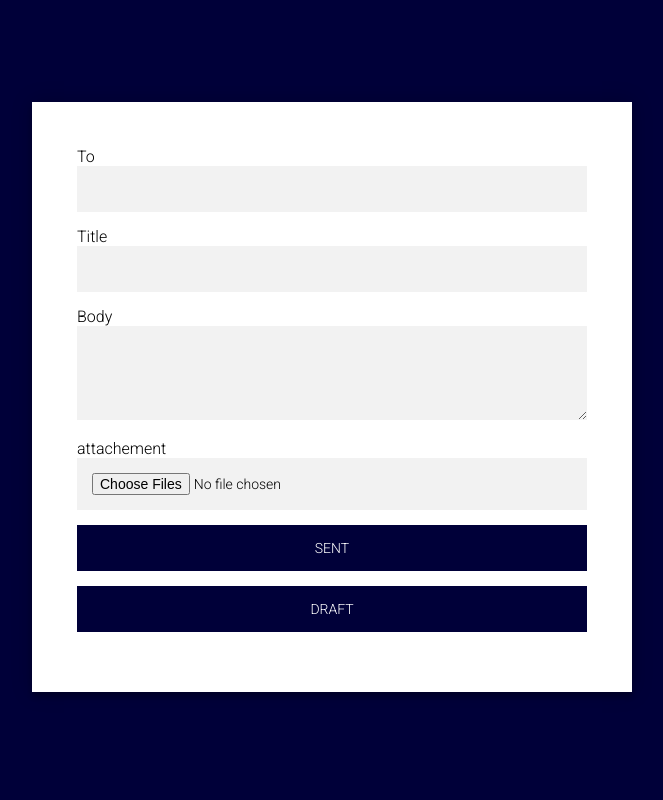
After one commit to dheerajck/Web-Framework, a Python web app: template webapp/templates/compose-mail-folder/compose-mail.html in a window 1280 px wide. The commit adds this page. Shown: the whole page, without its empty margins (68-731 px from the left). Run offline with Jinja, Linux system fonts and the light colour scheme; the template is opened without the code that fills it, so the values that code supplies are empty.

Commit message:
Created a form to send mails
Created url and view to serve static files ( css file and js file )

So templates and static files can be kept in separate folders and be connected together using approproate tags( link tag and script tag )

Reorganized some template files

```diff
--- /dev/null
+++ b/webapp/static/css/sent-mail.css
@@ -0,0 +1,121 @@
+@import url(https://fonts.googleapis.com/css?family=Roboto:300);
+
+* {
+  margin: 0;
+  padding: 0;
+}
+.sent-mail-page {
+  width: 600px;
+  padding: 8% 0 0;
+  margin-left: 100px;
+  /* margin: 0 auto; */
+  align-items: left;
+}
+.form {
+  position: relative;
+  z-index: 1;
+  background: #FFFFFF;
+
+  max-width: 707px;
+  margin: 0 auto 100px;
+  padding: 45px;
+  text-align: left;
+  box-shadow: 0 0 20px 0 rgba(0, 0, 0, 0.2), 0 5px 5px 0 rgba(0, 0, 0, 0.24);
+}
+.form input {
+  font-family: "Roboto", sans-serif;
+  outline: 0;
+  background: #f2f2f2;
+  width: 100%;
+  border: 0;
+  margin: 0 0 15px;
+  padding: 15px;
+  box-sizing: border-box;
+  font-size: 14px;
+}
+
+.form textarea
+{
+  font-family: "Roboto", sans-serif;
+  outline: 0;
+  background: #f2f2f2;
+  width: 100%;
+  border: 0;
+  margin: 0 0 15px;
+  padding: 15px;
+  box-sizing: border-box;
+  font-size: 14px;
+}
+
+.form input[type=submit] {
+  font-family: "Roboto", sans-serif;
+  text-transform: uppercase;
+  outline: 0;
+  background: #000039;
+  width: 100%;
+  border: 0;
+  padding: 15px;
+  color: #FFFFFF;
+  font-size: 14px;
+  -webkit-transition: all 0.3 ease;
+  transition: all 0.3 ease;
+  cursor: pointer;
+}
+.form button:hover,.form button:active,.form button:focus {
+  background: #000039;
+}
+.form .message {
+  margin: 15px 0 0;
+  color: #b3b3b3;
+  font-size: 12px;
+}
+.form .message a {
+  color: #000039;
+  text-decoration: none;
+}
+/* .form .register-form {
+  display: none;
+} */
+.container {
+  position: relative;
+  z-index: 1;
+  max-width: 300px;
+  margin: 0 auto;
+}
+.container:before, .container:after {
+  content: "";
+  display: block;
+  clear: both;
+}
+.container .info {
+  margin: 50px auto;
+  text-align: left;
+}
+.container .info h1 {
+  margin: 0 0 15px;
+  padding: 0;
+  font-size: 36px;
+  font-weight: 300;
+  color: #1a1a1a;
+}
+.container .info span {
+  color: #4d4d4d;
+  font-size: 12px;
+}
+.container .info span a {
+  color: #000000;
+  text-decoration: none;
+}
+.container .info span .fa {
+  color: #EF3B3A;
+}
+body {
+  background: #000039; /* fallback for old browsers */
+  background: -webkit-linear-gradient(right, #000039 #000039);
+  background: -moz-linear-gradient(right, #000039 #000039);
+  background: -o-linear-gradient(right, #000039 #000039);
+  background: linear-gradient(to left, #000039 #000039);
+  font-family: "Roboto", sans-serif;
+  -webkit-font-smoothing: antialiased;
+  -moz-osx-font-smoothing: grayscale;
+}
--- /dev/null
+++ b/webapp/static/js/login.js
@@ -0,0 +1,3 @@
+$('.message').click(function () {
+   $('form').animate({ height: "toggle", opacity: "toggle" }, "slow");
+});
--- /dev/null
+++ b/webapp/templates/compose-mail-folder/compose-mail.html
@@ -0,0 +1,58 @@
+<!DOCTYPE html>
+<html lang="en">
+<head>
+	<meta charset="UTF-8">
+	<title>Configure mail</title>
+	<!-- <link rel="stylesheet" href="/static/style.css">  works  / starts from root-->
+  <link rel="stylesheet" href="/static/sent-mail.css">
+
+
+
+</head>
+
+<body>
+
+
+	<div class="sent-mail-page">
+		<div class="form">
+
+
+
+		<!-- abc@t.com, abc@t1.com enter mails separated by comma-->
+		  <form class="sent-mail-form" action="http://localhost:8000/sent-mail/"  method="post">
+			<label for="To">To</label>
+			<!-- better to close input tags like this -->
+			<input id="TO" name="to_list" type="email"  multiple/>
+
+			<br>
+
+
+			<label for="title">Title</label>
+			<input id="title" name="title" type="text"/>
+
+			<br>
+
+			<label for="body">Body</label>
+			<textarea id="body" name="body" rows="4" cols="50"></textarea>
+			<!-- <input id="body" type="text"/> -->
+
+			<br>
+
+			<label for="attachement">attachement</label>
+			<!-- accept="image/png, image/gif, image/jpeg" to specify type of files that should be accepted -->
+			<input id="attachement" name="attachement" type="file" multiple/>
+
+			<br>
+
+			<input type="submit" name="sent_button" value="sent" />
+			<input type="submit" name="draft_button" value="draft" />
+
+		  </form>
+
+
+		</div>
+	  </div>
+
+</body>
+
+</html>
--- /dev/null
+++ b/webapp/templates/compose-mail-folder/myscripts.js
@@ -0,0 +1,3 @@
+$('.message').click(function () {
+   $('form').animate({ height: "toggle", opacity: "toggle" }, "slow");
+});
--- a/webapp/templates/dashboard.html
+++ b/webapp/templates/dashboard.html
@@ -1,3 +1,3 @@
 <a href="/session/">click</a>
-
+<a href="compose-mail/">Sent a mail</a>
 <a href="/logout/">logout</a>
--- a/webapp/views/__init__.py
+++ b/webapp/views/__init__.py
@@ -1,5 +1,7 @@
 from .views1 import *
 from .authentication_views import *
+from .view_for_static_files import *
+
 
 start_response_headers = {}
 
--- a/webapp/views/views1.py
+++ b/webapp/views/views1.py
@@ -40,5 +40,9 @@ def session(environ, **kwargs):
     return html_to_render, start_response_headers
 
 
+def compose_mail_view(environ, **kwargs):
+    return render_template("compose-mail-folder/compose-mail.html", context={}), start_response_headers
+
+
 def view_404(environ, **kwargs):
     return render_template("HTTP404.html", context={}), start_response_headers
```
Also changed, not shown: app.py (+8 -2 lines), webapp/static/css/login.css (added, +100 -0 lines), webapp/templates/authentication-templates/login-register.html (+3 -107 lines), webapp/templates/compose-mail-folder/style.css (added, +100 -0 lines), webapp/url_config.py (+16 -0 lines), webapp/views/view_for_static_files.py (added, +48 -0 lines).
